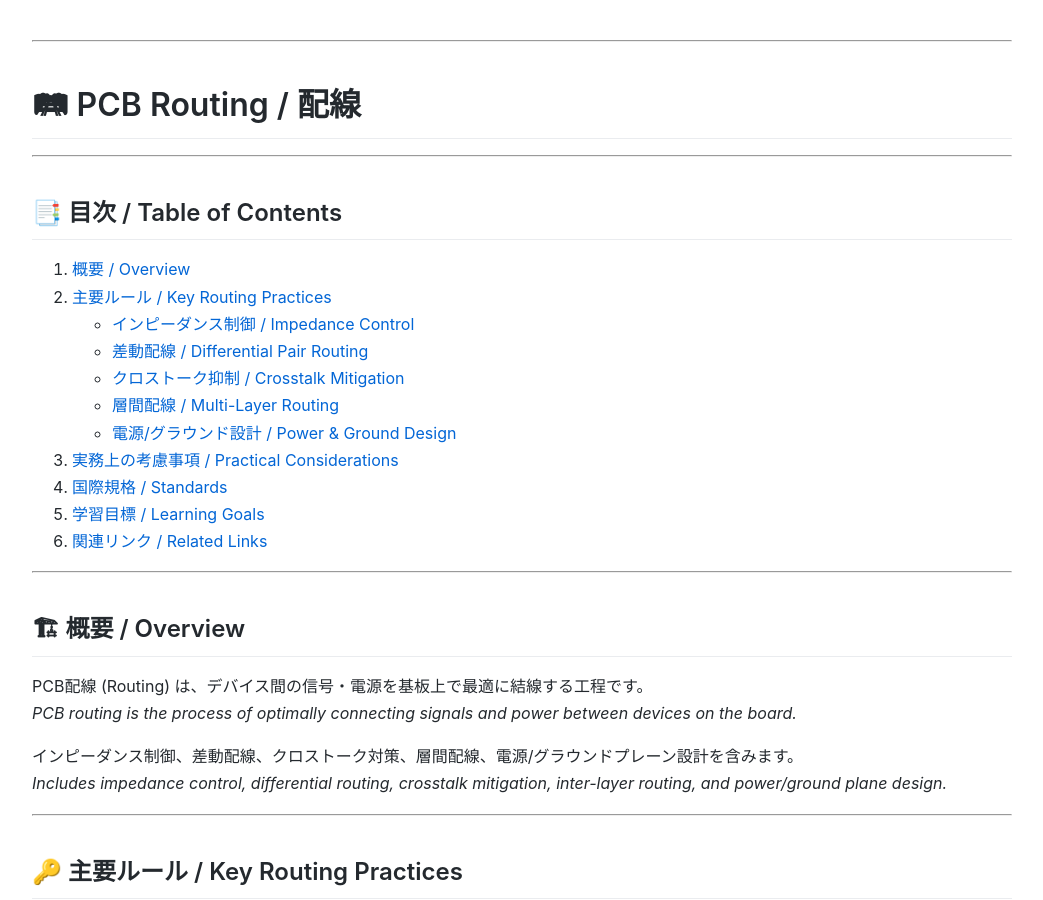
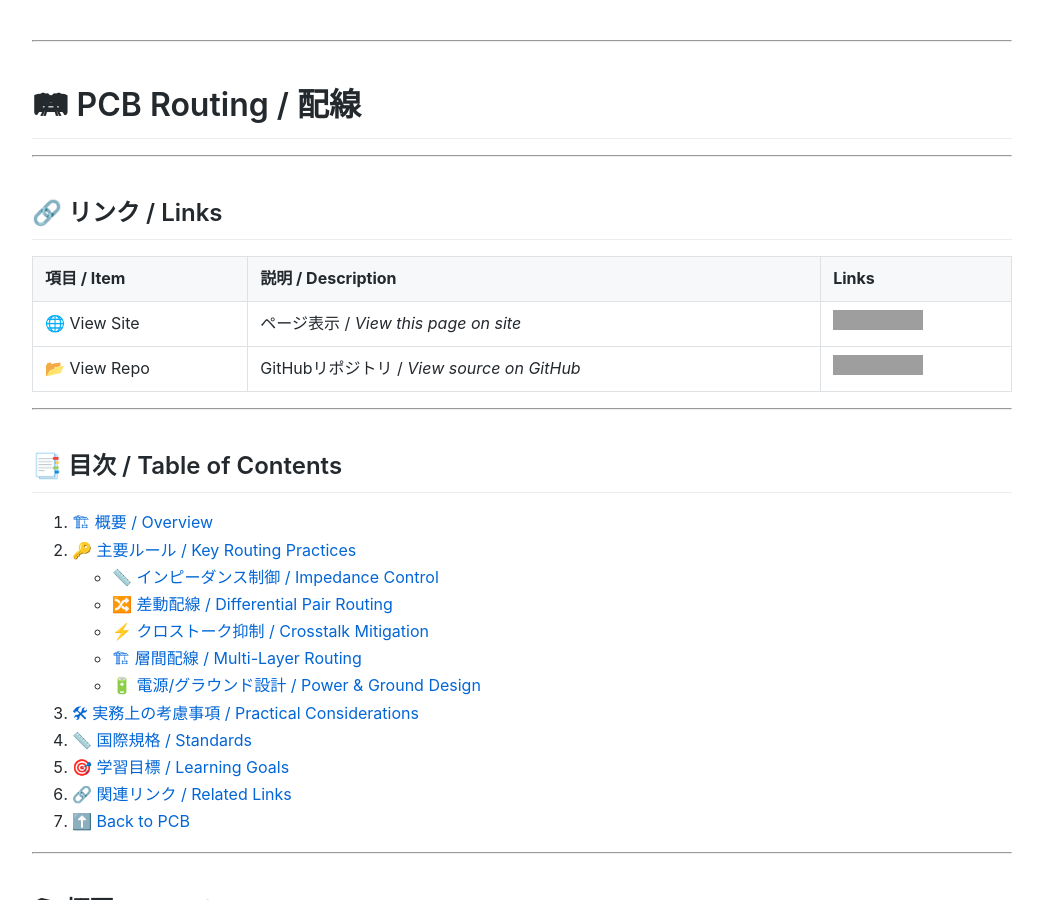
Before and after one commit to Samizo-AITL/Edusemi-Plus, a Jekyll site: the page built from Assembly-Integration/PCB/routing.md, in a window 1280 px wide and 900 px high. Shown: the whole window, without its empty margins (118-1161 px from the left). Built offline with Jekyll 4.4.1, drawn with Linux system fonts in a browser that asks for light colours; some of the changed text lies outside the part shown; grey boxes are pictures that could not be loaded.

Commit message:
Update routing.md

```diff
--- a/Assembly-Integration/PCB/routing.md
+++ b/Assembly-Integration/PCB/routing.md
@@ -9,18 +9,28 @@ title: "PCB Routing | 配線"
 
 ---
 
+## 🔗 リンク / Links
+
+| 項目 / Item | 説明 / Description | Links |
+|-------------|---------------------|-------|
+| 🌐 View Site | ページ表示 / *View this page on site* | [![View Site](https://img.shields.io/badge/View-Site-brightgreen?style=for-the-badge&logo=githubpages)](https://samizo-aitl.github.io/Edusemi-Plus/Assembly-Integration/PCB/routing/) |
+| 📂 View Repo | GitHubリポジトリ / *View source on GitHub* | [![View Repo](https://img.shields.io/badge/View-Repo-blue?style=for-the-badge&logo=github)](https://github.com/Samizo-AITL/Edusemi-Plus/blob/main/Assembly-Integration/PCB/routing.md) |
+
+---
+
 ## 📑 目次 / Table of Contents
-1. [概要 / Overview](#-概要--overview)
-2. [主要ルール / Key Routing Practices](#-主要ルール--key-routing-practices)
-   - [インピーダンス制御 / Impedance Control](#-インピーダンス制御--impedance-control)
-   - [差動配線 / Differential Pair Routing](#-差動配線--differential-pair-routing)
-   - [クロストーク抑制 / Crosstalk Mitigation](#-クロストーク抑制--crosstalk-mitigation)
-   - [層間配線 / Multi-Layer Routing](#-層間配線--multi-layer-routing)
-   - [電源/グラウンド設計 / Power & Ground Design](#-電源グラウンド設計--power--ground-design)
-3. [実務上の考慮事項 / Practical Considerations](#-実務上の考慮事項--practical-considerations)
-4. [国際規格 / Standards](#-国際規格--standards)
-5. [学習目標 / Learning Goals](#-学習目標--learning-goals)
-6. [関連リンク / Related Links](#-関連リンク--related-links)
+1. [🏗 概要 / Overview](#-概要--overview)
+2. [🔑 主要ルール / Key Routing Practices](#-主要ルール--key-routing-practices)
+   - [📏 インピーダンス制御 / Impedance Control](#-インピーダンス制御--impedance-control)
+   - [🔀 差動配線 / Differential Pair Routing](#-差動配線--differential-pair-routing)
+   - [⚡ クロストーク抑制 / Crosstalk Mitigation](#-クロストーク抑制--crosstalk-mitigation)
+   - [🏗 層間配線 / Multi-Layer Routing](#-層間配線--multi-layer-routing)
+   - [🔋 電源/グラウンド設計 / Power & Ground Design](#-電源グラウンド設計--power--ground-design)
+3. [🛠 実務上の考慮事項 / Practical Considerations](#-実務上の考慮事項--practical-considerations)
+4. [📏 国際規格 / Standards](#-国際規格--standards)
+5. [🎯 学習目標 / Learning Goals](#-学習目標--learning-goals)
+6. [🔗 関連リンク / Related Links](#-関連リンク--related-links)
+7. [⬆️ Back to PCB](#️-back-to-pcb)
 
 ---
 
@@ -99,10 +109,10 @@ Minimize power/ground impedance to maintain PI.*
 ---
 
 ## 📏 国際規格 / Standards
-- **IPC-2221**: 汎用PCB設計規格
-- **IPC-2141**: 伝送線路設計ガイドライン
-- **JEDEC JESD-8**: 高速I/O規格に基づく配線設計
-- **IEC 61000**: EMC 適合性基準
+- **IPC-2221**: 汎用PCB設計規格 / *Generic PCB design standard*
+- **IPC-2141**: 伝送線路設計ガイドライン / *Design guide for high-speed transmission lines*
+- **JEDEC JESD-8**: 高速I/O規格に基づく配線設計 / *Wiring design per JEDEC high-speed I/O standards*
+- **IEC 61000**: EMC 適合性基準 / *EMC compliance standards*
 
 ---
 
@@ -117,13 +127,19 @@ Minimize power/ground impedance to maintain PI.*
 ---
 
 ## 🔗 関連リンク / Related Links
-- [📑 Stackup](./stackup.md)
-- [📏 Design Rules](./design_rules.md)
-- [🕳 Via Design](./via-design.md)
-- [✅ Validation](./validation.md)
+
+| 項目 / Item | 説明 / Description | Links |
+|-------------|-------------------|-------|
+| 📐 Stack-up | 層構成の設計指針<br>*PCB layer stack-up guidelines* | [![View Site](https://img.shields.io/badge/View-Site-brightgreen?style=for-the-badge&logo=githubpages)](https://samizo-aitl.github.io/Edusemi-Plus/Assembly-Integration/PCB/stackup/)<br>[![View Repo](https://img.shields.io/badge/View-Repo-blue?style=for-the-badge&logo=github)](https://github.com/Samizo-AITL/Edusemi-Plus/blob/main/Assembly-Integration/PCB/stackup.md) |
+| 📏 Design Rules | 設計ルール<br>*PCB design rules* | [![View Site](https://img.shields.io/badge/View-Site-brightgreen?style=for-the-badge&logo=githubpages)](https://samizo-aitl.github.io/Edusemi-Plus/Assembly-Integration/PCB/design_rules/)<br>[![View Repo](https://img.shields.io/badge/View-Repo-blue?style=for-the-badge&logo=github)](https://github.com/Samizo-AITL/Edusemi-Plus/blob/main/Assembly-Integration/PCB/design_rules.md) |
+| 🕳 Via Design | ビアの種類と設計指針<br>*Types of vias and design guidelines* | [![View Site](https://img.shields.io/badge/View-Site-brightgreen?style=for-the-badge&logo=githubpages)](https://samizo-aitl.github.io/Edusemi-Plus/Assembly-Integration/PCB/via-design/)<br>[![View Repo](https://img.shields.io/badge/View-Repo-blue?style=for-the-badge&logo=github)](https://github.com/Samizo-AITL/Edusemi-Plus/blob/main/Assembly-Integration/PCB/via-design.md) |
+| ✅ Validation | 解析・検証プロセス<br>*Validation and verification processes* | [![View Site](https://img.shields.io/badge/View-Site-brightgreen?style=for-the-badge&logo=githubpages)](https://samizo-aitl.github.io/Edusemi-Plus/Assembly-Integration/PCB/validation/)<br>[![View Repo](https://img.shields.io/badge/View-Repo-blue?style=for-the-badge&logo=github)](https://github.com/Samizo-AITL/Edusemi-Plus/blob/main/Assembly-Integration/PCB/validation.md) |
 
 ---
 
 ## ⬆️ Back to PCB
-[![Back Site](https://img.shields.io/badge/⬆️%20Back-Site-brightgreen?logo=githubpages)](https://samizo-aitl.github.io/Edusemi-Plus/Assembly-Integration/PCB/)
-[![Back Repo](https://img.shields.io/badge/⬆️%20Back-Repo-blue?logo=github)](https://github.com/Samizo-AITL/Edusemi-Plus/tree/main/Assembly-Integration/PCB)
+
+| 項目 / Item | 説明 / Description | Links |
+|-------------|-------------------|-------|
+| 🌐 Back to Site | PCB全体ページへ戻る<br>*Back to PCB site* | [![Back Site](https://img.shields.io/badge/⬆️%20Back-Site-brightgreen?style=for-the-badge&logo=githubpages)](https://samizo-aitl.github.io/Edusemi-Plus/Assembly-Integration/PCB/) |
+| 📂 Back to Repo | GitHubリポジトリに戻る<br>*Back to GitHub repo* | [![Back Repo](https://img.shields.io/badge/⬆️%20Back-Repo-blue?style=for-the-badge&logo=github)](https://github.com/Samizo-AITL/Edusemi-Plus/tree/main/Assembly-Integration/PCB) |
```
